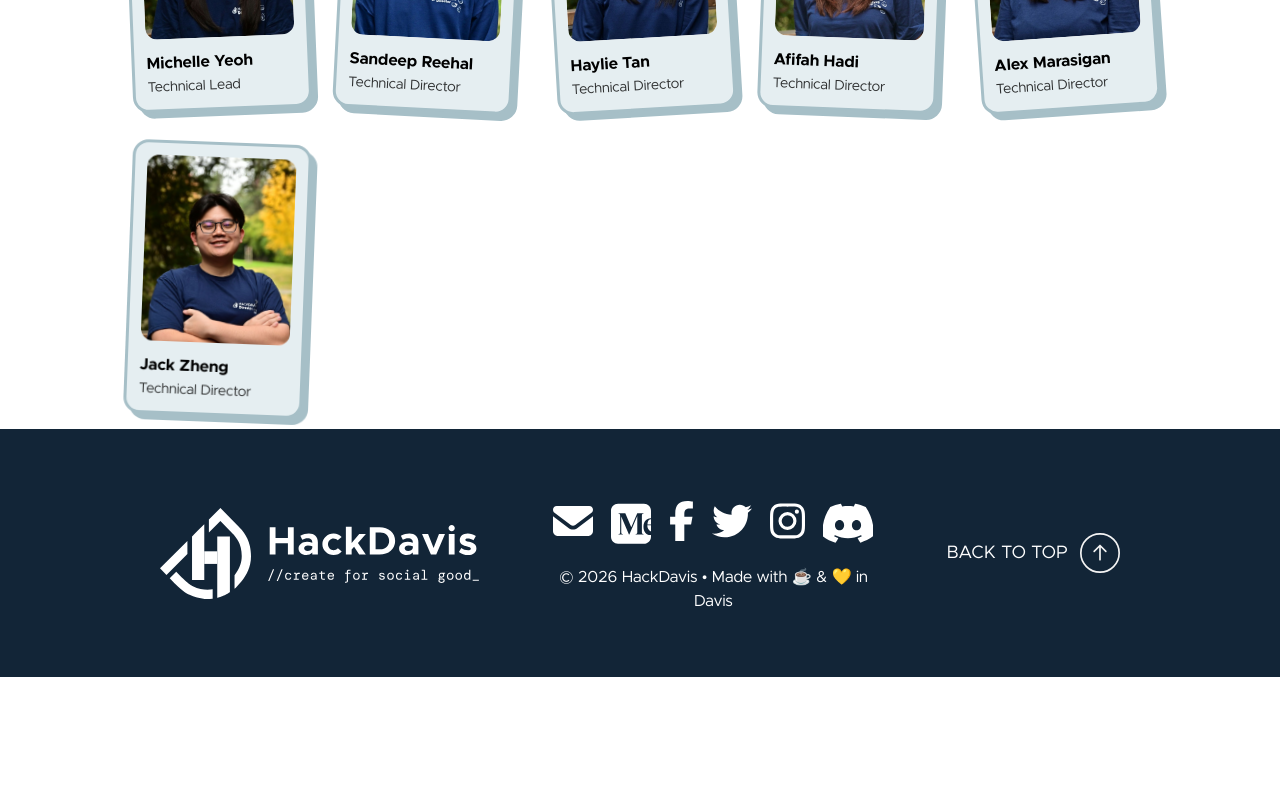
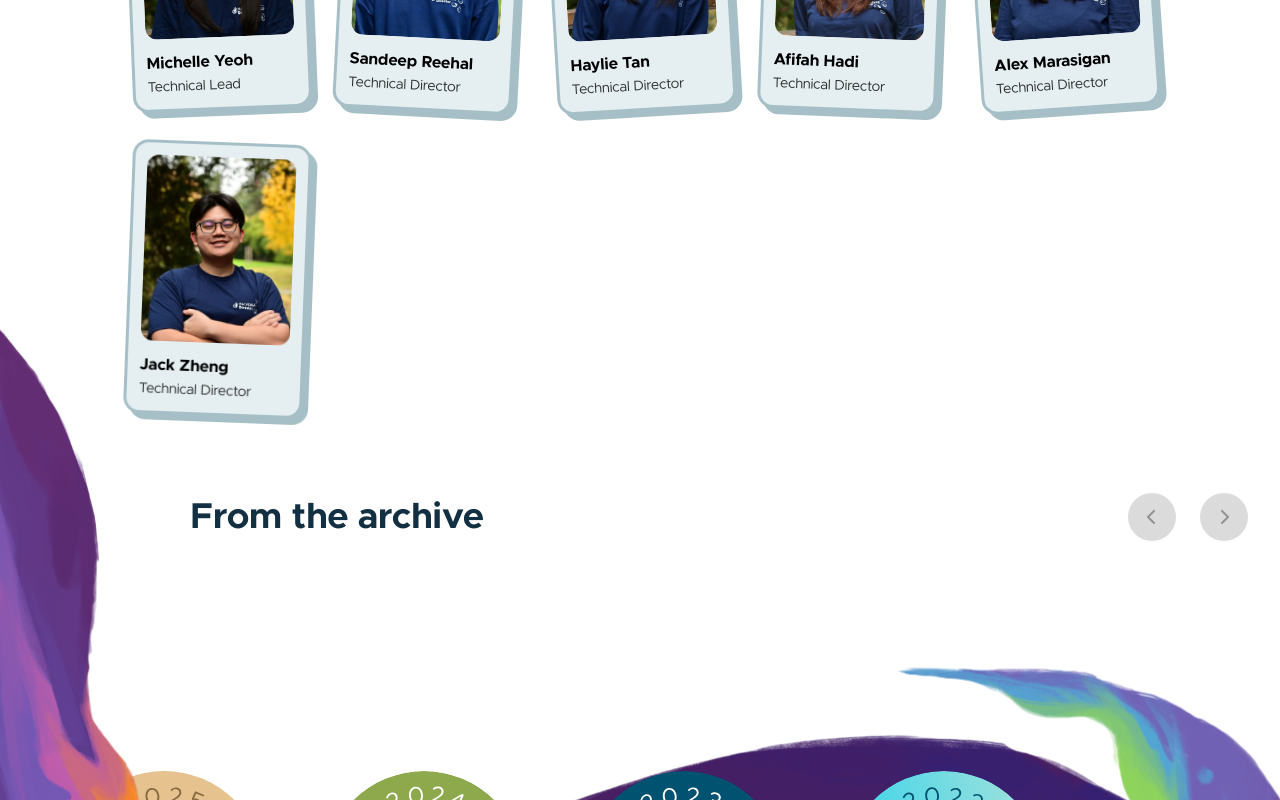
Before and after one commit to HackDavis/website-2026, a Next.js app: page /about-us in a window 1280 px wide. Shown: the part 2000-2800 px from the top of the page. Before the commit the page ends 2677 px from the top, so only its background shows below. Built offline with nearby package versions, Linux system fonts and the light colour scheme.

Commit message:
Adjusting to get along with footer

```diff
--- a/app/(pages)/_components/Footer/Footer.tsx
+++ b/app/(pages)/_components/Footer/Footer.tsx
@@ -20,11 +20,11 @@ export default function Footer() {
   const logoStyles =
     'h-6 text-white transition hover:text-gray-300 break-400:h-7 md:h-8 lg:h-8 xl:h-10 2xl:h-15';
   return (
-    <footer className="relative z-10 flex w-full h-70 flex-col bg-[#122537]">
+    <footer className="relative -z-10 flex w-full h-70 flex-col bg-[#11043F]">
       {/* Content Container */}
       <div className="mx-auto mt-[20%] flex w-3/4 flex-col items-center justify-around gap-8 break-400:mt-[7%] break-625:gap-12 md:mt-[7%] lg:relative lg:my-[5%] lg:flex-row lg:justify-between lg:gap-0 lg:px-0">
         {/* HackDavis Logo */}
-        <div className="flex w-full flex-row items-center justify-center gap-4 lg:w-1/3 bg-[#122537]">
+        <div className="flex w-full flex-row items-center justify-center gap-4 lg:w-1/3 bg-[#11043F]">
           <Image
             src="/Footer/hdLogoWhite.svg"
             alt="HackDavis Logo"
--- a/app/(pages)/about-us/_components/Archives/Archives.tsx
+++ b/app/(pages)/about-us/_components/Archives/Archives.tsx
@@ -12,11 +12,6 @@ import circle2022 from '@public/Images/archives/2022-circle.svg';
 import circle2023 from '@public/Images/archives/2023-circle.svg';
 import circle2024 from '@public/Images/archives/2024-circle.svg';
 import circle2025 from '@public/Images/archives/2025-circle.svg';
-import LeftCloud from '@public/Images/archives/LeftCloud.svg';
-import RightCloud from '@public/Images/archives/RightCloud.svg';
-import UnderCloud from '@public/Images/archives/UnderCloud.svg';
-import Image from 'next/image';
-
 
 const archives = [
   {
@@ -78,13 +73,29 @@ const archives = [
 export default function Archives() {
   return (
     <CarouselContextProvider>
-      <div className="relative z-0 flex w-full flex-col border-blue-600 border-8">
+      <div className="relative z-0 flex w-full flex-col py-[15%] md:pb-[150px] md:pt-[5%]">
+        <div
+          aria-hidden
+          className="
+          absolute
+          bottom-0
+          left-0
+          h-[45%]
+          w-full
+          bg-[#11043F]
+          -z-10
+          hidden
+          md:block
+        "
+        />
         <div className="flex flex-row items-center justify-between px-[13%] md:px-8 ">
-          <h2 className="font-metropolis ml-[13%] mb-[-26%] md:mb-[-16%] lg:mb-[-6%] text-xl font-bold text-[#123041] sm:text-[2.25rem]">
-            From the archive
-          </h2>
-          <div className="hidden sm:flex">
-            <CarouselArrows />
+          <div className="flex flex-row items-center justify-between pb-10 md:pb-0 w-full">
+            <h2 className="sm:m-0 md:ml-[13%] text-xl font-bold text-[#123041] sm:text-[2.25rem]">
+              From the archive
+            </h2>
+            <div className="hidden sm:flex">
+              <CarouselArrows />
+            </div>
           </div>
         </div>
         <CarouselWindow>
@@ -92,7 +103,7 @@ export default function Archives() {
             <Archive key={year} imageSrc={imageSrc} alt={alt} link={link} />
           ))}
         </CarouselWindow>
-        <div className="relative -top-[75px] px-[13%] sm:hidden">
+        <div className="relative z-10 py-5 px-[13%] sm:hidden">
           <CarouselArrows />
         </div>
       </div>
--- a/app/(pages)/about-us/page.tsx
+++ b/app/(pages)/about-us/page.tsx
@@ -3,6 +3,7 @@ import Header from '@components/Header/Header';
 import Directors from './_components/Directors/directors';
 import OurTeam from './_components/OurTeam/OurTeam';
 import AllAbout from './_components/AllAbout/AllAbout';
+import Archives from './_components/Archives/Archives';
 
 export default function AboutUs() {
   return (
@@ -12,6 +13,7 @@ export default function AboutUs() {
       <AllAbout />
       <Directors />
       <OurTeam />
+      <Archives />
     </div>
   );
 }
```
Also changed, not shown: app/(pages)/about-us/_components/Archives/CarouselWindow.tsx (+6 -4 lines).
